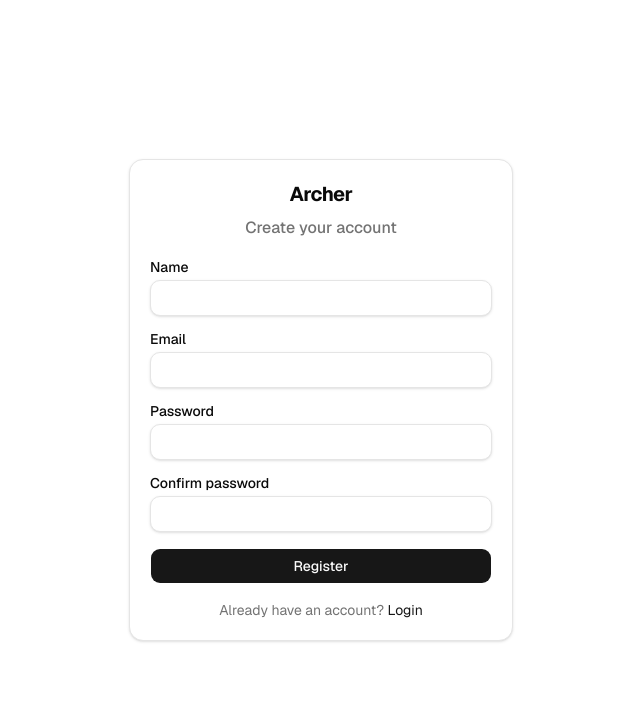
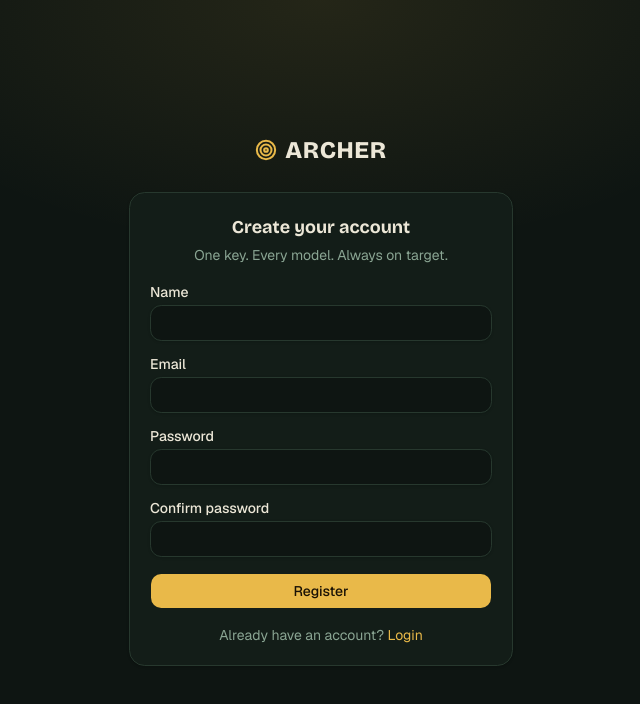
Before and after one commit to madhavv-xd/project-archer, a Next.js app in the folder frontend/: page /register in a window 1280 px wide. Shown: the top 704 px of the page, without its empty margins (319-959 px from the left). Built offline with nearby package versions, Linux system fonts and the light colour scheme; no server answers.

Commit message:
frontend improvement

```diff
--- a/frontend/app/(auth)/login/page.tsx
+++ b/frontend/app/(auth)/login/page.tsx
@@ -9,6 +9,7 @@ import { Button } from "@/components/ui/button";
 import { Card, CardContent, CardHeader, CardTitle } from "@/components/ui/card";
 import { Input } from "@/components/ui/input";
 import { Label } from "@/components/ui/label";
+import { Brandmark } from "@/components/layout/Brandmark";
 
 export default function LoginPage() {
   const router = useRouter();
@@ -36,15 +37,26 @@ export default function LoginPage() {
   }
 
   return (
-    <div className="flex min-h-screen items-center justify-center p-4">
-      <Card className="w-full max-w-sm">
+    <div className="relative flex min-h-screen flex-col items-center justify-center gap-6 p-4">
+      <div
+        aria-hidden
+        className="pointer-events-none absolute inset-0"
+        style={{
+          backgroundImage:
+            "radial-gradient(55% 45% at 50% 0%, rgba(233,185,73,0.10), transparent 70%)",
+        }}
+      />
+      <Link href="/" className="relative">
+        <Brandmark iconSize={22} className="text-2xl" />
+      </Link>
+      <Card className="relative w-full max-w-sm">
         <CardHeader className="text-center">
-          <div className="mx-auto mb-1 text-xl font-bold tracking-tight">
-            Archer
-          </div>
-          <CardTitle className="text-base font-medium text-muted-foreground">
-            Sign in to your account
+          <CardTitle className="font-display text-lg font-bold">
+            Welcome back
           </CardTitle>
+          <p className="text-sm text-muted-foreground">
+            Sign in to aim your requests.
+          </p>
         </CardHeader>
         <CardContent>
           <form onSubmit={onSubmit} className="flex flex-col gap-4">
--- a/frontend/app/(auth)/register/page.tsx
+++ b/frontend/app/(auth)/register/page.tsx
@@ -10,6 +10,7 @@ import { Button } from "@/components/ui/button";
 import { Card, CardContent, CardHeader, CardTitle } from "@/components/ui/card";
 import { Input } from "@/components/ui/input";
 import { Label } from "@/components/ui/label";
+import { Brandmark } from "@/components/layout/Brandmark";
 
 export default function RegisterPage() {
   const router = useRouter();
@@ -49,15 +50,26 @@ export default function RegisterPage() {
   }
 
   return (
-    <div className="flex min-h-screen items-center justify-center p-4">
-      <Card className="w-full max-w-sm">
+    <div className="relative flex min-h-screen flex-col items-center justify-center gap-6 p-4">
+      <div
+        aria-hidden
+        className="pointer-events-none absolute inset-0"
+        style={{
+          backgroundImage:
+            "radial-gradient(55% 45% at 50% 0%, rgba(233,185,73,0.10), transparent 70%)",
+        }}
+      />
+      <Link href="/" className="relative">
+        <Brandmark iconSize={22} className="text-2xl" />
+      </Link>
+      <Card className="relative w-full max-w-sm">
         <CardHeader className="text-center">
-          <div className="mx-auto mb-1 text-xl font-bold tracking-tight">
-            Archer
-          </div>
-          <CardTitle className="text-base font-medium text-muted-foreground">
+          <CardTitle className="font-display text-lg font-bold">
             Create your account
           </CardTitle>
+          <p className="text-sm text-muted-foreground">
+            One key. Every model. Always on target.
+          </p>
         </CardHeader>
         <CardContent>
           <form onSubmit={onSubmit} className="flex flex-col gap-4">
--- a/frontend/app/(dashboard)/api-keys/page.tsx
+++ b/frontend/app/(dashboard)/api-keys/page.tsx
@@ -4,7 +4,7 @@ import { ApiKeyList } from "@/components/api-keys/ApiKeyList";
 export default function ApiKeysPage() {
   return (
     <>
-      <Header title="API Keys" />
+      <Header title="API Keys" subtitle="Create and manage your arch_sk_ keys." />
       <main className="flex-1 overflow-y-auto p-6">
         <ApiKeyList />
       </main>
--- a/frontend/app/(dashboard)/logs/page.tsx
+++ b/frontend/app/(dashboard)/logs/page.tsx
@@ -25,7 +25,7 @@ export default function LogsPage() {
 
   return (
     <>
-      <Header title="Logs" />
+      <Header title="Logs" subtitle="Every request, and the model that answered it." />
       <main className="flex-1 overflow-y-auto p-6">
         <Card>
           <CardContent className="px-0">
--- a/frontend/app/(dashboard)/models/page.tsx
+++ b/frontend/app/(dashboard)/models/page.tsx
@@ -20,7 +20,7 @@ export default function ModelsPage() {
 
   return (
     <>
-      <Header title="Models" />
+      <Header title="Models" subtitle="The pool Archer draws from for every request." />
       <main className="flex-1 overflow-y-auto p-6">
         <div className="grid grid-cols-1 gap-4 md:grid-cols-2 xl:grid-cols-3">
           {models.map((model) => (
--- a/frontend/app/globals.css
+++ b/frontend/app/globals.css
@@ -9,7 +9,8 @@
   --color-foreground: var(--foreground);
   --font-sans: var(--font-sans);
   --font-mono: var(--font-geist-mono);
-  --font-heading: var(--font-sans);
+  --font-display: var(--font-display);
+  --font-heading: var(--font-display);
   --color-sidebar-ring: var(--sidebar-ring);
   --color-sidebar-border: var(--sidebar-border);
   --color-sidebar-accent-foreground: var(--sidebar-accent-foreground);
@@ -48,73 +49,43 @@
   --radius-4xl: calc(var(--radius) * 2.6);
 }
 
-:root {
-  --background: oklch(1 0 0);
-  --foreground: oklch(0.145 0 0);
-  --card: oklch(1 0 0);
-  --card-foreground: oklch(0.145 0 0);
-  --popover: oklch(1 0 0);
-  --popover-foreground: oklch(0.145 0 0);
-  --primary: oklch(0.205 0 0);
-  --primary-foreground: oklch(0.985 0 0);
-  --secondary: oklch(0.97 0 0);
-  --secondary-foreground: oklch(0.205 0 0);
-  --muted: oklch(0.97 0 0);
-  --muted-foreground: oklch(0.556 0 0);
-  --accent: oklch(0.97 0 0);
-  --accent-foreground: oklch(0.205 0 0);
-  --destructive: oklch(0.577 0.245 27.325);
-  --border: oklch(0.922 0 0);
-  --input: oklch(0.922 0 0);
-  --ring: oklch(0.708 0 0);
-  --chart-1: oklch(0.87 0 0);
-  --chart-2: oklch(0.556 0 0);
-  --chart-3: oklch(0.439 0 0);
-  --chart-4: oklch(0.371 0 0);
-  --chart-5: oklch(0.269 0 0);
-  --radius: 0.625rem;
-  --sidebar: oklch(0.985 0 0);
-  --sidebar-foreground: oklch(0.145 0 0);
-  --sidebar-primary: oklch(0.205 0 0);
-  --sidebar-primary-foreground: oklch(0.985 0 0);
-  --sidebar-accent: oklch(0.97 0 0);
-  --sidebar-accent-foreground: oklch(0.205 0 0);
-  --sidebar-border: oklch(0.922 0 0);
-  --sidebar-ring: oklch(0.708 0 0);
-}
-
+/* Archer "Longbow at dusk" — dark forest-ink, brass-gold, fletching-vermilion.
+   Mirrors the landing palette so the whole app is one brand. Applied in both
+   :root and .dark so dark-mode component variants activate too. */
+:root,
 .dark {
-  --background: oklch(0.145 0 0);
-  --foreground: oklch(0.985 0 0);
-  --card: oklch(0.205 0 0);
-  --card-foreground: oklch(0.985 0 0);
-  --popover: oklch(0.205 0 0);
-  --popover-foreground: oklch(0.985 0 0);
-  --primary: oklch(0.922 0 0);
-  --primary-foreground: oklch(0.205 0 0);
-  --secondary: oklch(0.269 0 0);
-  --secondary-foreground: oklch(0.985 0 0);
-  --muted: oklch(0.269 0 0);
-  --muted-foreground: oklch(0.708 0 0);
-  --accent: oklch(0.269 0 0);
-  --accent-foreground: oklch(0.985 0 0);
-  --destructive: oklch(0.704 0.191 22.216);
-  --border: oklch(1 0 0 / 10%);
-  --input: oklch(1 0 0 / 15%);
-  --ring: oklch(0.556 0 0);
-  --chart-1: oklch(0.87 0 0);
-  --chart-2: oklch(0.556 0 0);
-  --chart-3: oklch(0.439 0 0);
-  --chart-4: oklch(0.371 0 0);
-  --chart-5: oklch(0.269 0 0);
-  --sidebar: oklch(0.205 0 0);
-  --sidebar-foreground: oklch(0.985 0 0);
-  --sidebar-primary: oklch(0.488 0.243 264.376);
-  --sidebar-primary-foreground: oklch(0.985 0 0);
-  --sidebar-accent: oklch(0.269 0 0);
-  --sidebar-accent-foreground: oklch(0.985 0 0);
-  --sidebar-border: oklch(1 0 0 / 10%);
-  --sidebar-ring: oklch(0.556 0 0);
+  --background: #0e1512;
+  --foreground: #ece7d7;
+  --card: #131d18;
+  --card-foreground: #ece7d7;
+  --popover: #16221b;
+  --popover-foreground: #ece7d7;
+  --primary: #e9b949;
+  --primary-foreground: #1a1205;
+  --secondary: #1b2a21;
+  --secondary-foreground: #ece7d7;
+  --muted: #16221b;
+  --muted-foreground: #8aa593;
+  --accent: #1f3328;
+  --accent-foreground: #f4d27a;
+  --destructive: #e2533b;
+  --border: #27382e;
+  --input: #2b3d32;
+  --ring: #e9b949;
+  --chart-1: #e9b949;
+  --chart-2: #8aa593;
+  --chart-3: #e2533b;
+  --chart-4: #f4d27a;
+  --chart-5: #5d6f63;
+  --radius: 0.7rem;
+  --sidebar: #0b110e;
+  --sidebar-foreground: #ece7d7;
+  --sidebar-primary: #e9b949;
+  --sidebar-primary-foreground: #1a1205;
+  --sidebar-accent: #1b2a21;
+  --sidebar-accent-foreground: #f4d27a;
+  --sidebar-border: #27382e;
+  --sidebar-ring: #e9b949;
 }
 
 @layer base {
--- a/frontend/app/layout.tsx
+++ b/frontend/app/layout.tsx
@@ -32,7 +32,7 @@ export default function RootLayout({
   return (
     <html
       lang="en"
-      className={`${geistSans.variable} ${geistMono.variable} ${bricolage.variable} h-full antialiased`}
+      className={`dark ${geistSans.variable} ${geistMono.variable} ${bricolage.variable} h-full antialiased`}
     >
       <body className="min-h-full flex flex-col bg-background text-foreground">
         <Providers>{children}</Providers>
--- /dev/null
+++ b/frontend/components/layout/Brandmark.tsx
@@ -0,0 +1,24 @@
+import { Target } from "lucide-react";
+
+import { cn } from "@/lib/utils";
+
+/** Archer wordmark — gold target glyph + display-face name. */
+export function Brandmark({
+  className,
+  iconSize = 20,
+}: {
+  className?: string;
+  iconSize?: number;
+}) {
+  return (
+    <span
+      className={cn(
+        "inline-flex items-center gap-2 font-display font-extrabold tracking-wide",
+        className,
+      )}
+    >
+      <Target size={iconSize} className="text-primary" strokeWidth={2.2} />
+      ARCHER
+    </span>
+  );
+}
--- a/frontend/components/layout/Sidebar.tsx
+++ b/frontend/components/layout/Sidebar.tsx
@@ -7,6 +7,7 @@ import { KeyRound, LayoutDashboard, LogOut, ScrollText, Boxes } from "lucide-rea
 
 import { cn } from "@/lib/utils";
 import { Button } from "@/components/ui/button";
+import { Brandmark } from "@/components/layout/Brandmark";
 
 const NAV = [
   { href: "/dashboard", label: "Dashboard", icon: LayoutDashboard },
@@ -20,9 +21,11 @@ export function Sidebar() {
   const { data: session } = useSession();
 
   return (
-    <aside className="flex w-60 shrink-0 flex-col border-r border-border bg-card">
-      <div className="px-5 py-4 text-lg font-bold tracking-tight">Archer</div>
-      <nav className="flex flex-1 flex-col gap-1 px-3">
+    <aside className="flex w-60 shrink-0 flex-col border-r border-sidebar-border bg-sidebar">
+      <Link href="/" className="flex h-16 items-center px-5">
+        <Brandmark iconSize={20} className="text-lg" />
+      </Link>
+      <nav className="flex flex-1 flex-col gap-1 px-3 pt-2">
         {NAV.map(({ href, label, icon: Icon }) => {
           const active = pathname === href || pathname.startsWith(`${href}/`);
           return (
@@ -30,9 +33,9 @@ export function Sidebar() {
               key={href}
               href={href}
               className={cn(
-                "flex items-center gap-2.5 rounded-lg px-3 py-2 text-sm font-medium transition-colors",
+                "relative flex items-center gap-2.5 rounded-lg px-3 py-2 text-sm font-medium transition-colors",
                 active
-                  ? "bg-primary/10 text-primary"
+                  ? "bg-primary/10 text-primary before:absolute before:inset-y-1.5 before:left-0 before:w-0.5 before:rounded-full before:bg-primary"
                   : "text-muted-foreground hover:bg-muted hover:text-foreground",
               )}
             >
```
Also changed, not shown: frontend/app/(dashboard)/dashboard/page.tsx (+14 -3 lines), frontend/components/dashboard/StatsCard.tsx (+15 -2 lines), frontend/components/layout/Header.tsx (+15 -3 lines).
